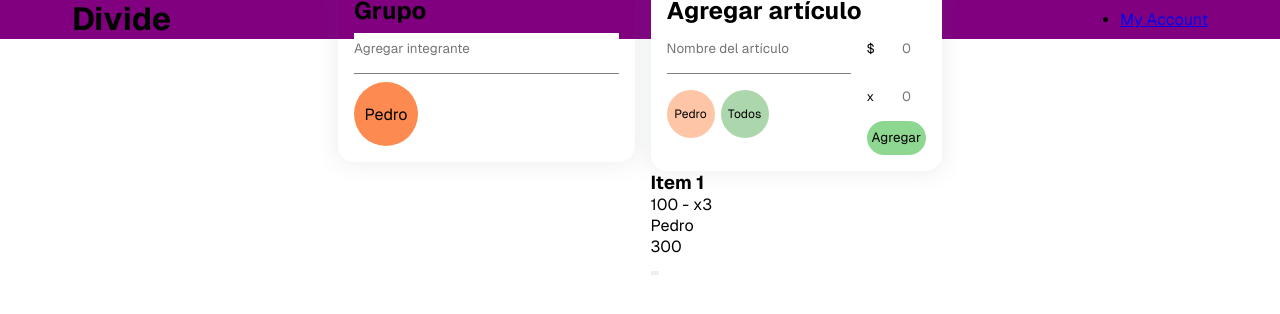
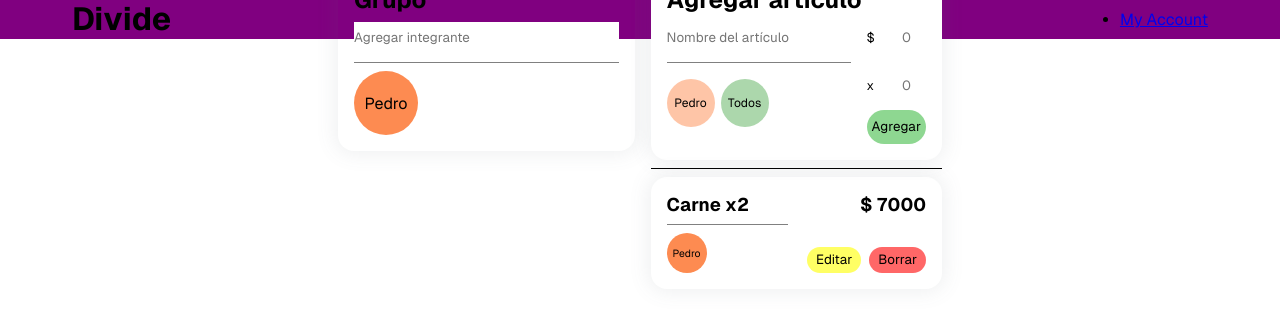
Before and after one commit to soype/divide, a Next.js app: page / in a window 1280 px wide. Shown: the top 314 px of the page. Built offline with nearby package versions, Linux system fonts and the light colour scheme.

Commit message:
Bill item styles

```diff
--- a/src/components/Bill/AddBillItem/AddBillItem.js
+++ b/src/components/Bill/AddBillItem/AddBillItem.js
@@ -35,10 +35,16 @@ const AddBillItem = ({ members, addItem }) => {
     const submitHandler = (e) => {
         e.preventDefault();
         const formData = new FormData(e.target);
-        console.log(formData)
         const name = formData.get('itemName');
         const price = formData.get('price');
-        const quantity = formData.get('quantity')
+        const quantity = formData.get('quantity');
+        const item = {
+          name: name,
+          quantity: quantity,
+          price: price,
+          members: selectedMembers
+        }
+        addItem(item);
     }
 
   return (
--- a/src/components/Bill/AddBillItem/AddBillItem.module.scss
+++ b/src/components/Bill/AddBillItem/AddBillItem.module.scss
@@ -12,8 +12,6 @@ $button-text: .75rem;
   &__container {
     display: flex;
     justify-content: space-between;
-
-
     gap: 1rem;
 
     input[type="text"], input[type="number"]{
--- a/src/components/Bill/Bill.js
+++ b/src/components/Bill/Bill.js
@@ -9,10 +9,10 @@ const Bill = ({party}) => {
 
     const [items, setItems] = useState([
         {
-            name: "Item 1",
-            quantity: 3,
-            price: 100,
-            members: [1, 2]
+            name: 'Carne',
+            quantity: 2,
+            price: 3500,
+            members: [1]
         }
     ])
 
@@ -23,9 +23,12 @@ const Bill = ({party}) => {
   return (
     <div className={styles.bill}>
         <AddBillItem members={party} addItem={addItemHandler} />
+        <span className={styles.divider}></span>
+        <div className={styles.bill__container}>
         {items.map((item, index) => (
             <BillItem key={index} {...item} party={party} />
         ))}
+        </div>
     </div>
   )
 }
--- a/src/components/Bill/Bill.module.scss
+++ b/src/components/Bill/Bill.module.scss
@@ -1,3 +1,21 @@
 .bill{
     flex: 1;
+    display: flex;
+    flex-direction: column;
+    gap: .5rem;
+
+    .divider{
+        height: 1px;
+        width: 100%;
+        background-color: black;
+    }
+
+    &__container{
+        display: flex;
+        flex-direction: column;
+        box-shadow: 0 0 20px 3px hsla(212,7%,43%,.1);
+        padding: 1rem;
+        border-radius: 1rem;
+        gap: 1rem;
+    }
 }
--- a/src/components/Bill/BillItem/BillItem.js
+++ b/src/components/Bill/BillItem/BillItem.js
@@ -6,46 +6,35 @@ const BillItem = ({ name, quantity, price, members, party }) => {
   const [matchingMembers, setMatchingMembers] = useState([]);
 
   useEffect(() => {
-    party.map((member) => {
-      let newList = [];
-      // Check if member is inside matchingMembers
-      if (!matchingMembers.includes(member)) {
-        if (members.includes(member.id)) {
-          newList = [...matchingMembers, member];
-          setMatchingMembers(newList);
-        }
-      }
-    });
+    // Filter the members based on the party and members list
+    const newList = party.filter((member) => members.includes(member.id));
+    setMatchingMembers(newList);
   }, [party]);
 
   return (
     <div className={styles.billItem}>
       <div className={styles.billItem__container}>
-        <div className={styles.billItem__top}>
-          <h3 className={styles.billItem__title}>{name}</h3>
-        </div>
-        <span className={styles.billItem__divider}></span>
-        <div className={styles.billItem__bottom}>
-          <div className={styles.billItem__numbers}>
-            <p>
-              <span className={styles.billItem__price}>{price}</span> - <span className={styles.billItem__quantity}>x{quantity}</span>
-            </p>
-          </div>
-          <div className={styles.billItem__members}>
+        <div className={styles.billItem__container__left}>
+          <h3>
+            {name} x{quantity}
+          </h3>
+          <span className={styles.divider}></span>
+          <div className={styles.billItem__list}>
             {matchingMembers.map((member, index) => (
-              <div key={index} className={styles.billItem__member}>
+              <div key={index} className={styles.billItem__list__member} style={{ backgroundColor: member.color }}>
                 <span className={styles.billItem__member__name}>{member.name}</span>
-                <span className={styles.billItem__member__color} style={{ backgroundColor: member.color }}></span>
               </div>
             ))}
           </div>
         </div>
+        <div className={styles.billItem__container__right}>
+          <div className={`${styles.billItem__price} ${styles.billItem__field}`}>$ {price * quantity}</div>
+          <div className={styles.billItem__buttons}>
+            <button className={styles.billItem__buttons__edit}>Editar</button>
+            <button className={styles.billItem__buttons__delete}>Borrar</button>
+          </div>
+        </div>
       </div>
-      <div className={styles.billItem__total}>
-        <span className={styles.billItem__total__quantity}>{price * quantity}</span>
-      </div>
-      <button className={styles.edit}></button>
-      <button className={styles.delete}></button>
     </div>
   );
 };
--- a/src/components/Bill/BillItem/BillItem.module.scss
+++ b/src/components/Bill/BillItem/BillItem.module.scss
@@ -0,0 +1,94 @@
+$button-width: 2.5rem;
+$button-height: 2.5rem;
+$button-text: 0.65rem;
+
+.billItem {
+  &__container {
+    display: flex;
+    justify-content: space-between;
+    gap: 1rem;
+    &__left,
+    &__right {
+      display: flex;
+      flex-direction: column;
+      width: 100%;
+    }
+
+    &__left {
+      gap: 0.5rem;
+      h3 {
+        font-size: 1.15rem;
+        font-weight: 700;
+      }
+    }
+
+    &__right {
+      align-items: flex-end;
+      gap: calc(1rem + 1px);
+    }
+    .divider {
+      height: 1px;
+      width: 100%;
+      background-color: grey;
+    }
+  }
+
+  &__list {
+    display: flex;
+    gap: $button-height / 8;
+    position: relative;
+    flex-wrap: wrap;
+
+    &__member {
+      position: relative;
+      display: flex;
+      height: $button-height;
+      width: $button-width;
+      align-items: center;
+      justify-content: center;
+      padding: 0.1rem;
+      border-radius: 100%;
+      font-size: $button-text;
+    }
+  }
+
+  &__price {
+    font-size: 1.15rem;
+    font-weight: 700;
+  }
+
+  &__buttons {
+    flex: 1;
+    display: flex;
+    align-items: flex-end;
+    gap: 0.5rem;
+
+    &__edit {
+      background-color: rgba(255, 255, 48, 0.75);
+      border: 1px solid transparent;
+      border-radius: 1rem;
+      padding: 0.25rem 0.5rem;
+      cursor: pointer;
+      transition: all 0.3s;
+
+      &:hover {
+        background-color: rgb(255, 255, 48, 1);
+        border: 1px solid rgba(255, 255, 48, 1);
+      }
+    }
+
+    &__delete {
+      background-color: rgba(255, 53, 53, 0.75);
+      border: 1px solid transparent;
+      border-radius: 1rem;
+      padding: 0.25rem 0.5rem;
+      cursor: pointer;
+      transition: all 0.3s;
+
+      &:hover {
+        background-color: rgba(255, 53, 53, 1);
+        border: 1px solid rgba(255, 53, 53, 1);
+      }
+    }
+  }
+}
```
